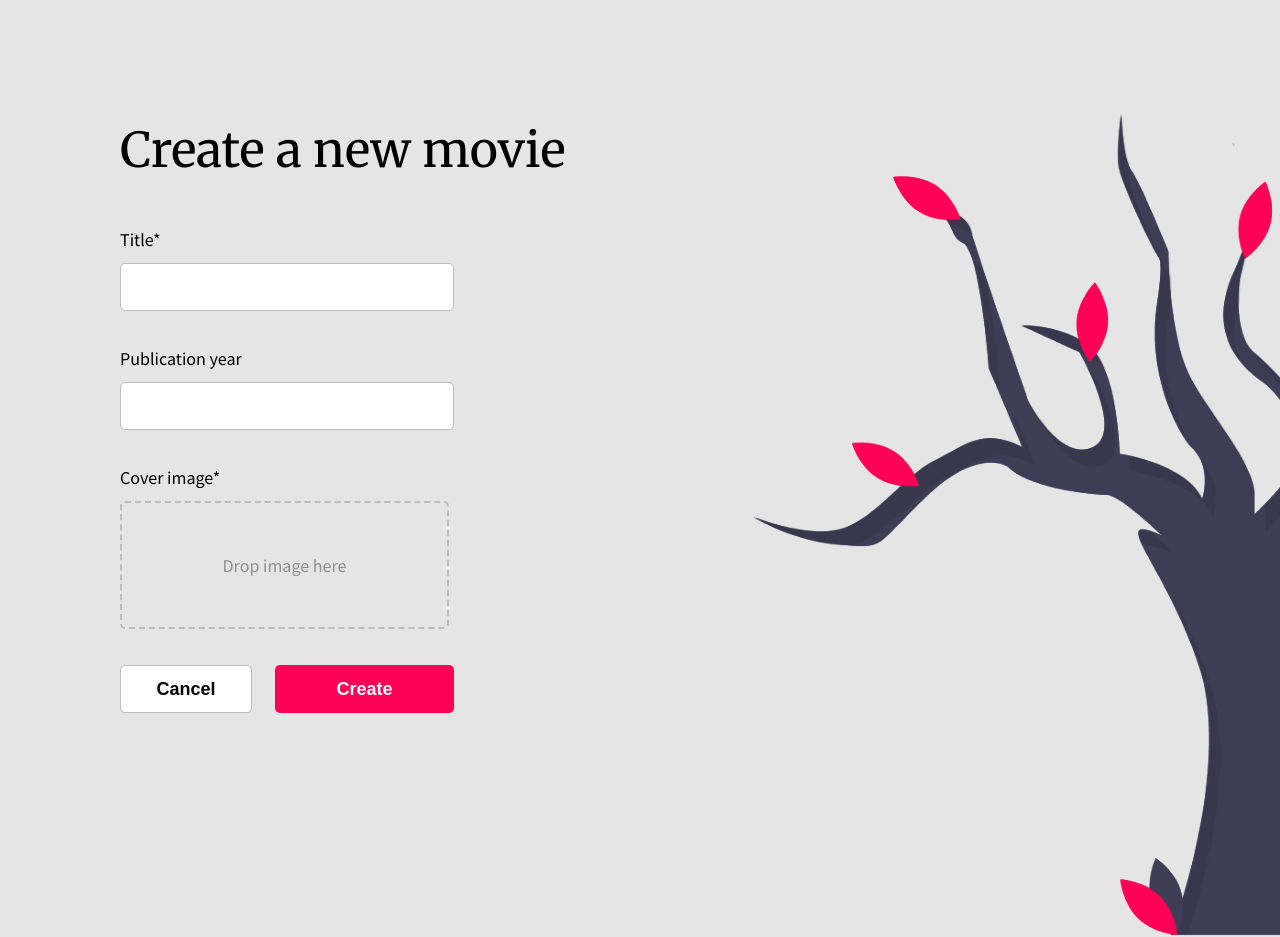
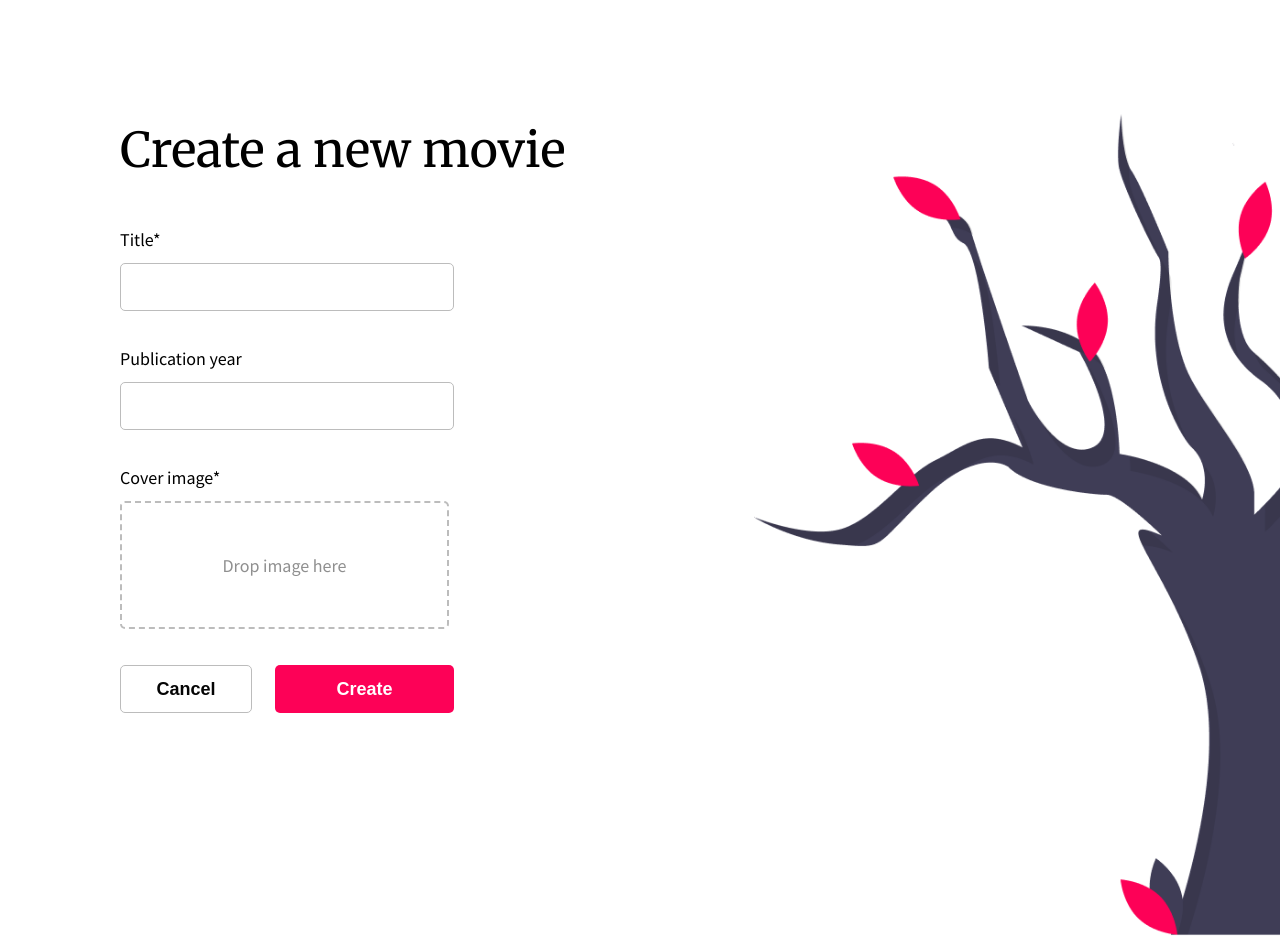
Before and after one commit to vukovicluka/zero-molecule-cinema, a React (Create React App) app: page /newMovie in a window 1280 px wide. Built offline with nearby package versions, Linux system fonts and the light colour scheme.

Commit message:
Modified pages

```diff
--- a/src/App.js
+++ b/src/App.js
@@ -5,6 +5,7 @@ import Login from './pages/Login/Login';
 import Main from './pages/Main/Main';
 import NewMovie from './pages/NewMovie/NewMovie';
 import MovieList from './pages/MovieList/MovieList';
+import EditMovie from './pages/EditMovie/EditMovie';
 
 function App() {
   return (
@@ -13,6 +14,7 @@ function App() {
       <Route path='/main' component={Main} />
       <Route path='/newMovie' component={NewMovie} />
       <Route path='/movieList' component={MovieList} />
+      <Route path='/editMovie' component={EditMovie} />
     </>
   );
 }
--- a/src/components/Form/Form.css
+++ b/src/components/Form/Form.css
@@ -121,12 +121,3 @@
   text-align: center;
   color: #040404;
 }
-
-.newMovieImg {
-  width: 526px;
-  height: 824px;
-  position: absolute;
-  right: 0px;
-  bottom: 0px;
-  top: 113px;
-}
--- a/src/components/Form/NewMovieForm.js
+++ b/src/components/Form/NewMovieForm.js
@@ -2,7 +2,6 @@ import React, { useState } from 'react';
 import { useForm } from 'react-hook-form';
 import { useHistory } from 'react-router-dom';
 import './Form.css';
-import NewMovieImg from '../../assets/images/newMovieImg.png';
 import { createMovie } from '../../services/movies';
 
 const NewMovieForm = () => {
@@ -79,9 +78,6 @@ const NewMovieForm = () => {
           <button className='submitBtn'>Create</button>
         </div>
       </form>
-      <figure>
-        <img src={NewMovieImg} alt='Tree' className='newMovieImg' />
-      </figure>
     </div>
   );
 };
--- a/src/index.css
+++ b/src/index.css
@@ -8,5 +8,5 @@
 }
 
 body {
-  background-color: #e5e5e5;
+  background-color: #fff;
 }
--- a/src/pages/MovieList/MovieList.js
+++ b/src/pages/MovieList/MovieList.js
@@ -1,11 +1,12 @@
 import React, { useState, useEffect } from 'react';
+import { useHistory } from 'react-router-dom';
 import './MovieList.css';
 import Title from '../../components/Title/Title';
 import { getMovies, deleteMovie } from '../../services/movies';
 
-const MovieList = () => {
+const MovieList = (props) => {
   const [movies, setMovies] = useState('');
-
+  const history = useHistory();
   useEffect(() => {
     getMovies(localStorage.getItem('token')).then((res) => {
       setMovies(res);
@@ -13,9 +14,15 @@ const MovieList = () => {
   }, []);
 
   const handleDelete = (id) => {
-    // console.log(id);
     deleteMovie(localStorage.getItem('token'), id);
     setMovies(movies.filter((movie) => movie.id !== id));
+  };
+
+  const handleEdit = (movie) => {
+    props.history.push({
+      pathname: '/main',
+      movie,
+    });
   };
 
   return (
@@ -40,11 +47,10 @@ const MovieList = () => {
                 <td>{movie.title}</td>
                 <td>{movie.year}</td>
                 <td className='options'>
-                  <button href='/' className='editBtn'>
+                  <button className='editBtn' onClick={handleEdit(movie)}>
                     Edit
                   </button>
                   <button
-                    href='/'
                     className='deleteBtn'
                     onClick={() => handleDelete(movie.id)}
                   >
--- a/src/pages/NewMovie/NewMovie.css
+++ b/src/pages/NewMovie/NewMovie.css
@@ -5,3 +5,12 @@
   display: flex;
   flex-direction: column;
 }
+
+.newMovieImg {
+  width: 526px;
+  height: 824px;
+  position: absolute;
+  right: 0px;
+  bottom: 0px;
+  top: 113px;
+}
```
